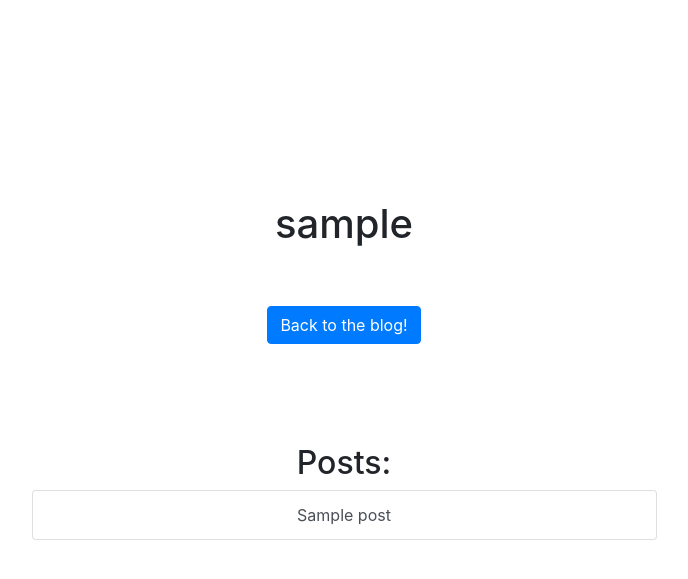
After one commit to ferizoozoo/MediumLikeBlog, a Django app: page /accounts/profile/1/ in a window 1280 px wide. The commit adds this page. Shown: the top 579 px of the page, without its empty margins (296-984 px from the left). Run offline with Django 3.2, Linux system fonts and the light colour scheme; tables that the repository leaves empty hold one stand-in row (values such as "Sample post"); some libraries are stand-ins or nearby versions.

Commit message:
Create profile page

```diff
--- a/accounts/forms.py
+++ b/accounts/forms.py
@@ -1,5 +1,5 @@
 from django import forms
-from django.contrib.auth.forms import UserCreationForm
+from django.contrib.auth.forms import UserCreationForm, UserChangeForm
 from django.contrib.auth.models import User
 
 class UserCreationForm(UserCreationForm):
@@ -15,3 +15,8 @@ class UserCreationForm(UserCreationForm):
         if commit:
             user.save()
         return user
+
+class UserProfileUpdateForm(forms.ModelForm):
+    class Meta:
+        model = User
+        fields = ("username", "email")
--- /dev/null
+++ b/accounts/templates/profile.html
@@ -0,0 +1,62 @@
+<!DOCTYPE html>
+<html lang="en">
+<head>
+    <meta charset="UTF-8">
+    <meta name="viewport" content="width=device-width, initial-scale=1.0">
+    <title>Document</title>
+    <link rel="stylesheet" href="https://stackpath.bootstrapcdn.com/bootstrap/4.4.1/css/bootstrap.min.css" integrity="sha384-Vkoo8x4CGsO3+Hhxv8T/Q5PaXtkKtu6ug5TOeNV6gBiFeWPGFN9MuhOf23Q9Ifjh" crossorigin="anonymous">
+</head>
+<body style="margin-top: 200px;">
+    <header>
+        <div class="row text-center">
+            <div class="col-md">
+                <h1>{{ owner.username }}</h1>
+                <a class="btn btn-primary" style="margin-top: 50px;" href="{% url 'blog:index' %}">Back to the blog!</a>
+            </div>
+        </div>
+        <div class="row text-center" style="margin-top: 100px;">
+            <div class="col-md-6 offset-3">
+                <h2>Posts:</h2>
+                <div class="list-group">
+                    {% for post in owner.posts.all %}
+                    <a href="{% url 'blog:blog_single' post.id %}" class="list-group-item list-group-item-action">{{ post.title }}</a>
+                    {% endfor %}
+                  </div>
+            </div>
+        </div>
+    </header>
+    {% if user.is_authenticated %}
+    <div class="row" style="margin-top: 80px;">
+        <div class="col-md-6 offset-3">
+            <form method="POST">
+                {% csrf_token %}
+                <div class="form-group row">
+                  <label for="username" class="col-sm-2 col-form-label">Username:</label>
+                  <div class="col-sm-10">
+                    <input type="text" name="username" class="form-control" id="username" placeholder="{{ owner.username }}">
+                  </div>
+                </div>
+                <div class="form-group row">
+                  <label for="Email" class="col-sm-2 col-form-label">Email:</label>
+                  <div class="col-sm-10">
+                    <input type="email" name="email" class="form-control" id="Email" placeholder="{{ owner.email }}">
+                  </div>
+                </div>
+
+
+                <div class="form-group row">
+                  <div class="col-sm-10">
+                    <button type="submit" class="btn btn-primary">Update</button>
+                  </div>
+                </div>
+            </form>
+        </div>
+    </div>
+    {% endif %}
+
+
+    <script src="https://code.jquery.com/jquery-3.4.1.slim.min.js" integrity="sha384-J6qa4849blE2+poT4WnyKhv5vZF5SrPo0iEjwBvKU7imGFAV0wwj1yYfoRSJoZ+n" crossorigin="anonymous"></script>
+    <script src="https://cdn.jsdelivr.net/npm/popper.js@1.16.0/dist/umd/popper.min.js" integrity="sha384-Q6E9RHvbIyZFJoft+2mJbHaEWldlvI9IOYy5n3zV9zzTtmI3UksdQRVvoxMfooAo" crossorigin="anonymous"></script>
+    <script src="https://stackpath.bootstrapcdn.com/bootstrap/4.4.1/js/bootstrap.min.js" integrity="sha384-wfSDF2E50Y2D1uUdj0O3uMBJnjuUD4Ih7YwaYd1iqfktj0Uod8GCExl3Og8ifwB6" crossorigin="anonymous"></script>
+</body>
+</html>
--- a/accounts/templates/signup.html
+++ b/accounts/templates/signup.html
@@ -33,7 +33,7 @@
 	<div class="limiter">
 		<div class="container-login100">
 			<div class="wrap-login100 p-t-50 p-b-90">
-				<form method="POST" action="{% url 'signup' %}" class="login100-form validate-form flex-sb flex-w">
+				<form method="POST" action="{% url 'accounts:signup' %}" class="login100-form validate-form flex-sb flex-w">
 					{% csrf_token %}
 					<span class="login100-form-title p-b-51">
 						Signup
--- a/accounts/urls.py
+++ b/accounts/urls.py
@@ -1,6 +1,8 @@
 from django.urls import path
 from .views import *
 
+app_name = 'accounts'
 urlpatterns = [
-    path('signup/',SignUpView.as_view(), name='signup')
+    path('signup/',SignUpView.as_view(), name='signup'),
+    path('profile/<int:pk>/', ProfileView.as_view(), name='profile')
 ]
--- a/accounts/views.py
+++ b/accounts/views.py
@@ -1,10 +1,21 @@
 from django.shortcuts import render
-from django.views.generic import CreateView
-from .forms import UserCreationForm
+from django.views.generic import CreateView, UpdateView
+from .forms import UserCreationForm, UserProfileUpdateForm
 from django.urls import reverse_lazy
+from django.contrib.auth.models import User
+from django.http import HttpRequest
 
 # Create your views here.
 class SignUpView(CreateView):
     form_class = UserCreationForm
     success_url = reverse_lazy('login')
     template_name = 'signup.html'
+
+class ProfileView(UpdateView):
+    model = User
+    form_class = UserProfileUpdateForm
+    context_object_name = 'owner'
+    template_name = 'profile.html'
+
+    def get_success_url(self):
+        return reverse_lazy('accounts:profile', kwargs = {'pk': self.kwargs['pk']})
--- a/blog/models.py
+++ b/blog/models.py
@@ -4,7 +4,7 @@ from django.contrib.auth.models import User
 
 # Create your models here.
 class Post(models.Model):
-    user_id = models.ForeignKey(User, on_delete=models.CASCADE)
+    user_id = models.ForeignKey(User, related_name='posts', on_delete=models.CASCADE)
     title = models.CharField(max_length=300)
     created_at = models.DateTimeField(auto_now_add=True)
     updated_at = models.DateTimeField(auto_now=True)
--- a/blog/templates/blog/about.html
+++ b/blog/templates/blog/about.html
@@ -106,7 +106,7 @@
                   <a href="{% url 'login' %}" class="nav-link text-left">Login</a>
                 </li>
                 <li>
-                  <a href="{% url 'signup' %}" class="nav-link text-left">Signup</a>
+                  <a href="{% url 'accounts:signup' %}" class="nav-link text-left">Signup</a>
                 </li>
                 {% else %}
                 <li>
--- a/blog/templates/blog/blog-single.html
+++ b/blog/templates/blog/blog-single.html
@@ -106,7 +106,7 @@
                   <a href="{% url 'login' %}" class="nav-link text-left">Login</a>
                 </li>
                 <li>
-                  <a href="{% url 'signup' %}" class="nav-link text-left">Signup</a>
+                  <a href="{% url 'accounts:signup' %}" class="nav-link text-left">Signup</a>
                 </li>
                 {% else %}
                 <li>
@@ -146,7 +146,7 @@
                 <img src="{% static 'blog/images/person_1.jpg' %}" alt="Image" class="img-fluidid">
               </div>
               <div class="vcard">
-                <span class="d-block"><a href="#">{{ blog_post.user_id.username }}</a></span>
+                <span class="d-block"><a href="{% url 'accounts:profile' blog_post.user_id.id %}">{{ blog_post.user_id.username }}</a></span>
                 <span class="date-read">{{ blog_post.created_at }}<span class="mx-1">&bullet;</span></span>
               </div>
             </div>
@@ -234,7 +234,7 @@
 
 
             <p>
-              <a href="#" class="more">See All Popular <span class="icon-keyboard_arrow_right"></span></a>
+              <a href="{% url 'blog:index' %}" class="more">See All Posts <span class="icon-keyboard_arrow_right"></span></a>
             </p>
           </div>
 
--- a/blog/templates/blog/contact.html
+++ b/blog/templates/blog/contact.html
@@ -106,7 +106,7 @@
                   <a href="{% url 'login' %}" class="nav-link text-left">Login</a>
                 </li>
                 <li>
-                  <a href="{% url 'signup' %}" class="nav-link text-left">Signup</a>
+                  <a href="{% url 'accounts:signup' %}" class="nav-link text-left">Signup</a>
                 </li>
                 {% else %}
                 <li>
--- a/blog/templates/blog/index.html
+++ b/blog/templates/blog/index.html
@@ -106,7 +106,7 @@
                   <a href="{% url 'login' %}" class="nav-link text-left">Login</a>
                 </li>
                 <li>
-                  <a href="{% url 'signup' %}" class="nav-link text-left">Signup</a>
+                  <a href="{% url 'accounts:signup' %}" class="nav-link text-left">Signup</a>
                 </li>
                 {% else %}
                 <li>
@@ -147,7 +147,7 @@
                 <p class="mb-3">{{ post.content|truncatewords:20 }}</p>
 
                 <div class="post-meta">
-                  <span class="d-block"><a href="#">{{ post.user_id.username }}</a></span>
+                  <span class="d-block"><a href="{% url 'accounts:profile' post.user_id.id %}">{{ post.user_id.username }}</a></span>
                   <span class="date-read">{{ post.created_at }}<span class="mx-1">&bullet;</span></span>
                 </div>
 
@@ -176,7 +176,7 @@
                 <h2><a href="{% url 'blog:blog_single' post.id %}">{{ post.title }}</a></h2>
                 <p class="mb-3">{{ post.content|truncatewords:10 }}</p>
                 <div class="post-meta">
-                  <span class="d-block"><a href="#">{{ post.user_id.username }}</a></span>
+                  <span class="d-block"><a href="{% url 'accounts:profile' post.user_id.id %}">{{ post.user_id.username }}</a></span>
                   <span class="date-read">{{ post.created_at }}<span class="mx-1">&bullet;</span></span>
                 </div>
               </div>
--- a/blog/templates/user/index.html
+++ b/blog/templates/user/index.html
@@ -81,6 +81,7 @@
                 </table>
                 <br>
                 <a class="btn btn-primary" href="{% url 'blog:post' %}">Post Something!</a>
+                <a class="btn btn-primary" href="{% url 'accounts:profile' request.user.id %}">Profile</a>
             </div>
         </div>
     </div>
```
